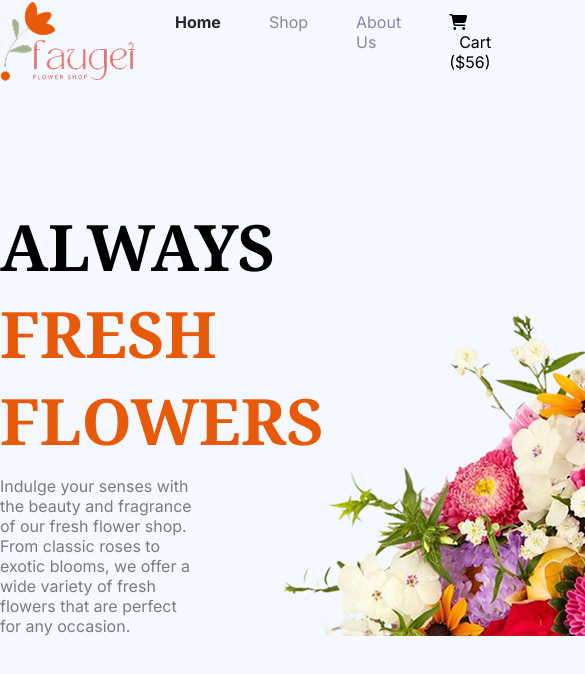
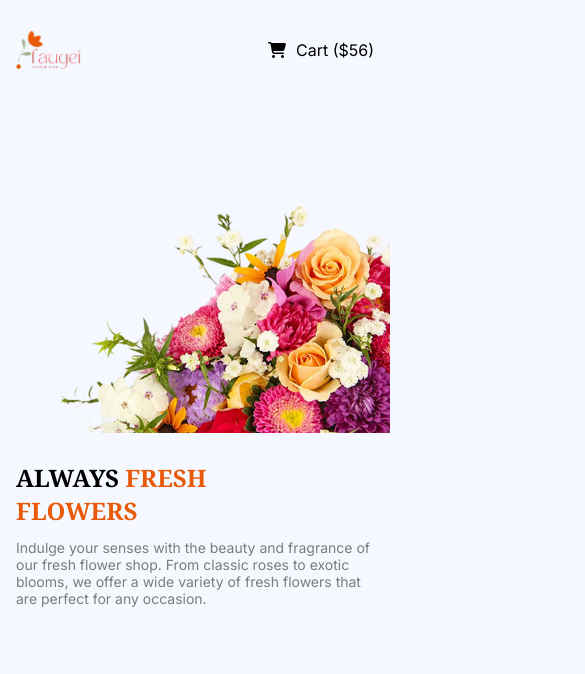
Before and after one commit to tahmidghani/assignment-2-ph, a plain HTML site: page index.html in a window 390 px wide. Shown: the top 674 px of the page, 585 px wide, since content can reach past the window. Drawn offline with Linux system fonts and the light colour scheme.

Commit message:
made navbar and banner responsive for mobile devices

```diff
--- a/styles/style.css
+++ b/styles/style.css
@@ -18,10 +18,18 @@
 
 body {
 	background-color: #f5f8ff;
+	margin: 0 5px;
 }
 header {
 	max-width: 1140px;
 	margin: 0 auto;
+}
+section {
+	margin-bottom: 120px;
+}
+
+p {
+	font-size: 1.375rem;
 }
 
 /* shared styles */
@@ -35,6 +43,7 @@ header {
 	display: flex;
 	justify-content: space-between;
 	align-items: center;
+	margin-top: 30px;
 	margin-bottom: 120px;
 }
 .nav-links {
@@ -45,6 +54,7 @@ header {
 .nav-link {
 	text-decoration: none;
 	color: #8987a1;
+	font-size: 1rem;
 }
 #home {
 	color: #252432;
@@ -60,6 +70,9 @@ header {
 	display: flex;
 	align-items: end;
 }
+.banner img {
+	max-width: 50%;
+}
 .banner-content {
 	max-width: 50%;
 }
@@ -72,3 +85,44 @@ header {
 #banner-text-orange {
 	color: #e95a08;
 }
+
+/* responsive style for mobile */
+@media screen and (max-width: 576px) {
+	body {
+		margin: 0;
+	}
+	p {
+		font-size: 0.875rem;
+	}
+	.nav-bar {
+		margin-left: 16px;
+		margin-right: 16px;
+	}
+	.nav-bar img {
+		height: 40px;
+	}
+	.nav-link {
+		display: none;
+	}
+	#cart {
+		display: inline;
+	}
+
+	.banner {
+		flex-direction: column-reverse;
+		align-items: end;
+	}
+	.banner-content {
+		max-width: 100%;
+		margin-top: 28px;
+		margin-left: 16px;
+		margin-right: 16px;
+	}
+	.banner-content h1 {
+		font-size: 1.5rem;
+	}
+
+	.banner img {
+		max-width: 100%;
+	}
+}
```
